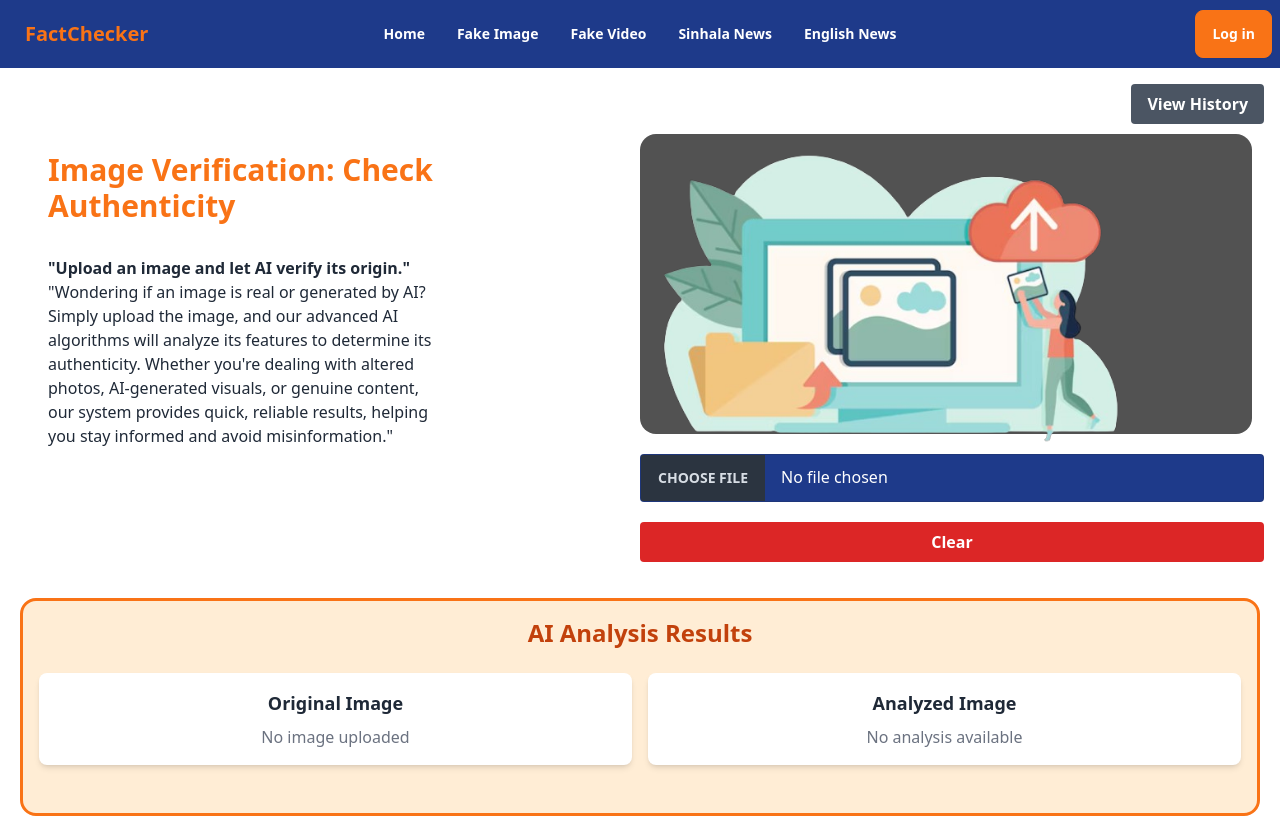
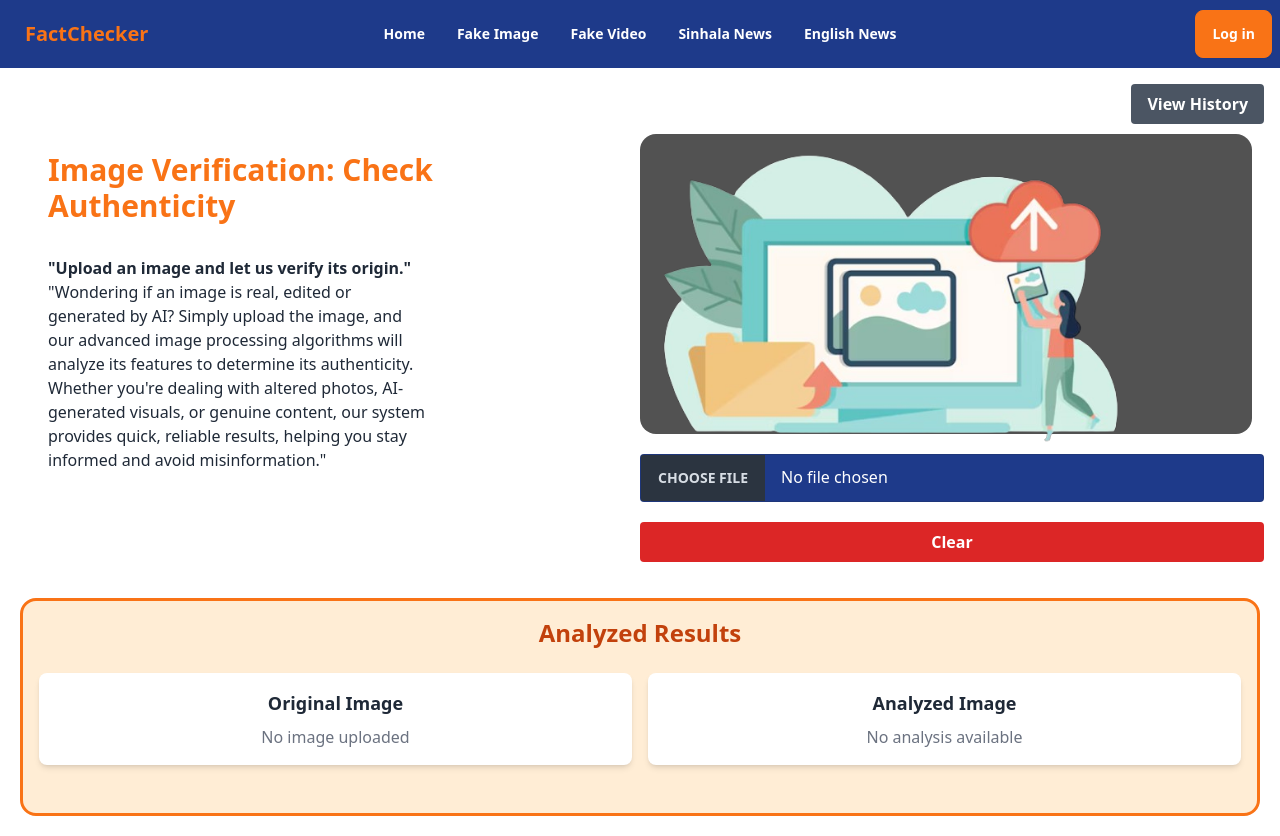
Before and after one commit to tharindudecosta/24-25J-144-Fake_news_detection_FE, a Next.js app: page /image_verification in a window 1280 px wide. Built offline with nearby package versions, Linux system fonts and the light colour scheme.

Commit message:
Add image limit & Label names

```diff
--- a/src/pages/image_verification/index.tsx
+++ b/src/pages/image_verification/index.tsx
@@ -103,10 +103,10 @@ function Home() {
     const isPremium = await checkPremiumStatus(userEmail);
     const verificationsToday = await checkDailyVerifications(userEmail);
 
-    if (!isPremium && verificationsToday >= 3) {
+    if (!isPremium && verificationsToday >= 10) {
       const result = await Swal.fire({
         title: "Daily Limit Reached",
-        text: "You have reached your daily limit of 3 image verifications. Please upgrade to premium to continue.",
+        text: "You have reached your daily limit of 10 image verifications. Please upgrade to premium to continue.",
         icon: "warning",
         showCancelButton: true,
         confirmButtonText: "Upgrade to Premium",
@@ -215,13 +215,13 @@ function Home() {
             </h2>
 
             <b className="text-1.5xl me-5">
-              "Upload an image and let AI verify its origin."
+              "Upload an image and let us verify its origin."
             </b>
 
             <div className="card w-96 flex-grow me-3 relative">
               <p>
-                "Wondering if an image is real or generated by AI? Simply upload
-                the image, and our advanced AI algorithms will analyze its
+                "Wondering if an image is real, edited or generated by AI? Simply upload
+                the image, and our advanced image processing algorithms will analyze its
                 features to determine its authenticity. Whether you're dealing
                 with altered photos, AI-generated visuals, or genuine content,
                 our system provides quick, reliable results, helping you stay
@@ -277,7 +277,7 @@ function Home() {
       </div>
       <div className="card border border-orange-500 bg-orange-100 border-[3px] rounded-box min-h-[200px] flex-grow m-5 p-4">
         <h3 className="text-2xl font-bold mb-6 text-orange-700 text-center">
-          AI Analysis Results
+          Analyzed Results
         </h3>
 
         <div className="grid grid-cols-1 md:grid-cols-2 gap-4 mb-8">
@@ -318,12 +318,15 @@ function Home() {
         </div>
 
         <div className="grid grid-cols-1 md:grid-cols-3 gap-4">
-          {input.map((result, index) => (
+          {input.map((result, index) => {
+            const displayLabel = result.label === "AI human 2" ? "AI Human" : result.label;
+
+            return (
               <div
                 key={index}
                 className="bg-white rounded-lg p-4 shadow-md transform transition-all hover:scale-105 border-l-4 border-gray-500"
               >
-              <div className="text-lg font-semibold mb-2">{result.label}</div>
+                <div className="text-lg font-semibold mb-2">{displayLabel}</div>
                 <div className="text-sm text-gray-600">{result.confidence}</div>
                 <div className="mt-2">
                   <div className="w-full bg-gray-200 rounded-full h-2.5">
@@ -334,7 +337,8 @@ function Home() {
                   </div>
                 </div>
               </div>
-          ))}
+            );
+          })}
         </div>
       </div>
     </div>
```
Lines whose indentation alone changed are shown as unchanged.
